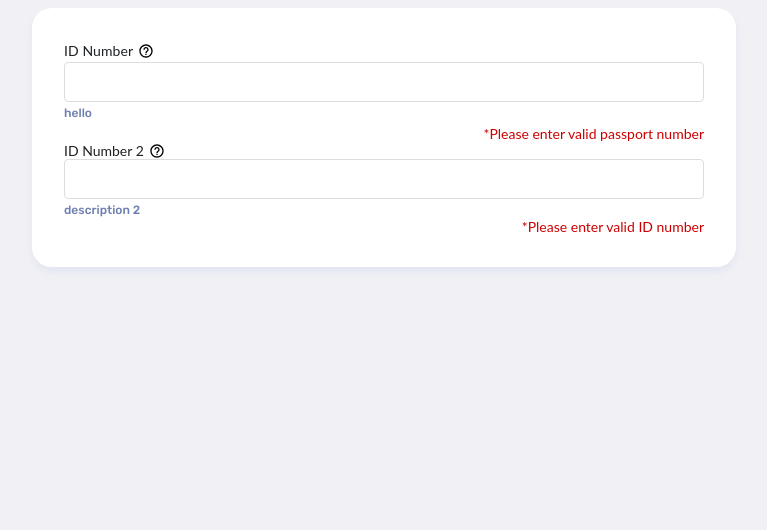
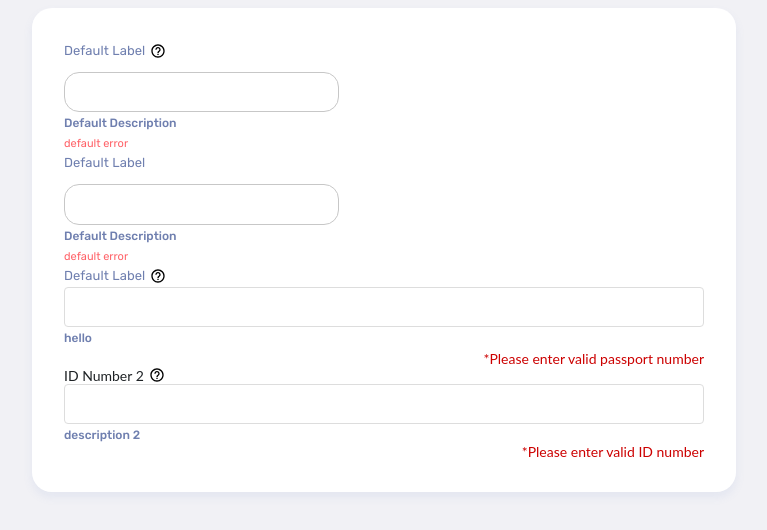
Before and after one commit to shinghuey27/dyno-web, a React (Create React App) app: page / in a window 1280 px wide. Shown: the top 530 px of the page, without its empty margins (256-1023 px from the left). Built offline with nearby package versions, Linux system fonts and the light colour scheme.

Commit message:
enhanced error handling , default value

```diff
--- a/src/App.js
+++ b/src/App.js
@@ -36,21 +36,22 @@ import Textbox from "./Components/Textbox/Textbox";
 function App() {
   const [demo, setDemo] = useState(true);
   const [inputError, setInputError] = useState(false);
-  // 2 methods for custom styling
   return (
     <fieldset className="field" style={{ padding: "2rem" }}>
-      {/* inline styling */}
+      {/* Default */}
+      <Textbox label text description error tooltip />
+
+      {/* Hide tooltip  */}
+      <Textbox label text description error />
+      {/* ------------------------------------------------- */}
+
+      {/* 2 Method of custom styling  */}
+
+      {/* 1. inline styling */}
       <Textbox
-        label={{
-          label:"ID Number",
-          style: {
-            color: "#1e2225",
-            fontSize: "14px",
-            fontWeight: 400,
-            fontFamily: "Lato"
-          }
-        }}
-        tooltip={{ text: "abc" }}
+      // label with default value
+        label
+        tooltip={{ label: "abc" }}
         text={{
           style: {
             border: "1px solid #ddd",
@@ -79,7 +80,8 @@ function App() {
           }
         }}
       />
-      {/* className styling */}
+
+      {/* 2. className styling */}
       <Textbox
         label={{
           label: "ID Number 2",
--- a/src/Components/Label/Description.js
+++ b/src/Components/Label/Description.js
@@ -1,9 +1,14 @@
 import "./Label.css";
 
 const Description = (props) => {
-  return <label {...props}>{props.label}</label>;
+  return (
+    <>
+      <label {...props}>{props.label}</label>
+    </>
+  );
 };
 Description.defaultProps = {
+  label: "Default Description",
   className: "description"
 };
 export default Description;
--- a/src/Components/Label/ErrorMessage.js
+++ b/src/Components/Label/ErrorMessage.js
@@ -1,10 +1,10 @@
 import "./Label.css";
 
 const ErrorMessage = (props) => {
-
-    return <div {...props}>{props.label}</div>
+  return <div {...props}>{props.label}</div>;
 };
 ErrorMessage.defaultProps = {
-    className: "errorMessage"
-  };
+  label: "default error",
+  className: "errorMessage"
+};
 export default ErrorMessage;
--- a/src/Components/Label/Label.js
+++ b/src/Components/Label/Label.js
@@ -6,6 +6,7 @@ const Label = (props) => {
 };
 
 Label.defaultProps = {
+  label: "Default Label",
   className: "label"
 };
 
--- a/src/Components/Text/Text.js
+++ b/src/Components/Text/Text.js
@@ -2,14 +2,13 @@ import { TextField } from "@mui/material";
 import "./Text.css";
 
 const Text = (props) => {
-  console.log(props.error, "abcdef");
   return (
     <input
       type="text"
       id={props.id}
       name={props.name}
       placeholder={props.placeholder}
-      // className={props.error === "true" ? "error" : "text"}
+      className= "text"
       {...props}
     ></input>
   );
--- a/src/Components/Textbox/Textbox.jsx
+++ b/src/Components/Textbox/Textbox.jsx
@@ -1,44 +1,57 @@
 import Label from "../Label/Label";
-import HelpOutlineIcon from "@mui/icons-material/HelpOutline";
 import Text from "../Text/Text";
 import ErrorMessage from "../Label/ErrorMessage";
 import Description from "../Label/Description";
-import Tooltip from "@mui/material/Tooltip";
 
-const TextboxDynoSH = (props) => {
+import Tooltips from "../Tooltip/Tooltips";
+
+const Textbox = (props) => {
   const { label, text, error, tooltip, description } = props;
   return (
     <>
-        <div style={{ alignItems: "center", display: "flex" }}>
+      <div style={{ alignItems: "center", display: "flex" }}>
+        {label && (
           <Label
             label={label.label}
             style={label.style}
             className={label.className}
           />
-          <Tooltip title={tooltip.label}>
-            <HelpOutlineIcon fontSize="10px" style={{ marginLeft: 5 }} />
-          </Tooltip>
-        </div>
+        )}
+        {tooltip && (
+          <Tooltips
+            label={tooltip.label}
+            style={tooltip.style}
+            className={tooltip.className}
+          />
+        )}
+      </div>
+      {text && (
         <Text
           placeholder={text.placeholder}
           style={text.style}
           className={text.className}
         />
-        <>
+      )}
+
+      <div>
+        {description && (
           <Description
             label={description.label}
             style={description.style}
             className={description.className}
           />
-        </>
+        )}
+      </div>
 
+      {error && (
         <ErrorMessage
           label={error.label}
           style={error.style}
           className={error.className}
         />
+      )}
     </>
   );
 };
 
-export default TextboxDynoSH;
+export default Textbox;
--- /dev/null
+++ b/src/Components/Tooltip/Tooltips.js
@@ -0,0 +1,15 @@
+import Label from "../Label/Label";
+import "./Tooltips.css";
+import Tooltip from "@mui/material/Tooltip";
+import React from "react";
+import HelpOutlineIcon from "@mui/icons-material/HelpOutline";
+
+const Tooltips = (props) => {
+  return (
+    <Tooltip title={props.label}>
+      <HelpOutlineIcon fontSize="10px" style={{ marginLeft: 5 }} />
+    </Tooltip>
+  );
+};
+
+export default Tooltips;
```
Also changed, not shown: src/Components/Tooltips/Tooltips.js (deleted, +0 -37 lines), src/Components/Tooltip/Tooltips.css (renamed from src/Components/Tooltips/Tooltips.css).
